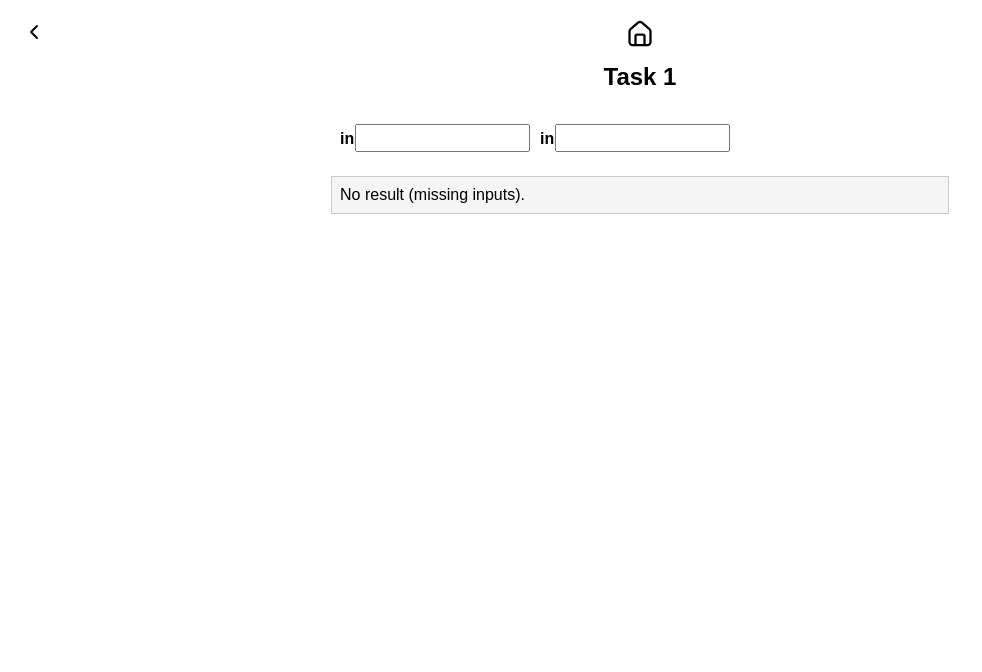
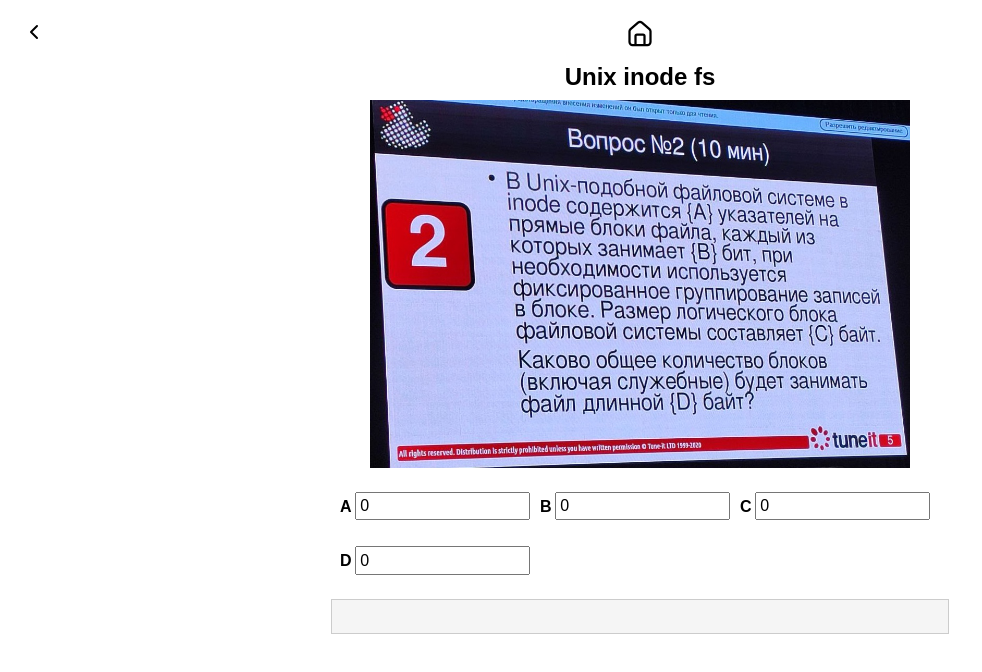
Before and after one commit to glebmavi/RubezhOS, a SvelteKit app: page /task/2 in a window 1280 px wide. Shown: the top 672 px of the page, without its empty margins (0-982 px from the left). Built offline with nearby package versions, Linux system fonts and the light colour scheme.

Commit message:
Save across pages

```diff
--- /dev/null
+++ b/src/lib/stores/persistentWritable.ts
@@ -0,0 +1,16 @@
+import { writable } from 'svelte/store';
+
+function persistentWritable<T>(key: string, initialValue: T) {
+    const storedValue = localStorage.getItem(key);
+    const value = storedValue ? JSON.parse(storedValue) : initialValue;
+
+    const store = writable<T>(value);
+
+    store.subscribe((val) => {
+        localStorage.setItem(key, JSON.stringify(val));
+    });
+
+    return store;
+}
+
+export default persistentWritable;
--- a/src/lib/stores/tasksStore.ts
+++ b/src/lib/stores/tasksStore.ts
@@ -1,4 +1,4 @@
-import { writable } from 'svelte/store';
+import persistentWritable from "./persistentWritable";
 
 export type TaskData1 = {
     A: number;
@@ -11,7 +11,7 @@ export type TaskData1 = {
     H: number;
 };
 
-export const task1Store = writable<TaskData1>({
+export const task1Store = persistentWritable<TaskData1>('task1Store',{
     A: 0,
     B: 0,
     C: 0,
@@ -29,21 +29,21 @@ export type TaskData2 = {
     D: number;
 };
 
-export const task2Store = writable<TaskData2>({
+export const task2Store = persistentWritable<TaskData2>('task2Store',{
 	A: 0,
 	B: 0,
     C: 0,
     D: 0
 });
 
-export const task3Store = writable({
+export const task3Store = persistentWritable('task3Store',{
 	// ...
 });
 
-export const task4Store = writable({
+export const task4Store = persistentWritable('task4Store',{
 	// ...
 });
 
-export const task5Store = writable({
+export const task5Store = persistentWritable('task5Store',{
 	// ...
 });
--- a/src/routes/task/1/+page.svelte
+++ b/src/routes/task/1/+page.svelte
@@ -7,6 +7,7 @@
 	import img from '$lib/images/photo_1.jpg'
 	import { marked } from 'marked';
 
+	const taskIdx = 0;
 	let taskData: TaskData;
 	task1Store.subscribe((data) => (taskData = data));
 
@@ -190,14 +191,14 @@
 	}
 </script>
 
-<Task title={tasks[0].name}>
+<Task title={tasks[taskIdx].name}>
 	<img src={img} alt="" style="width: 90%;" />
 </Task>
 <InputBlock
 	labels={['A', 'B', 'C', 'D', 'E', 'F', 'G', 'H']}
 	values={taskData}
 	onInputChange={handleInputChange}
-	inputType={tasks[0].inputType}
+	inputType={tasks[taskIdx].inputType}
 />
 <!-- Output (the calculation) -->
 <OutputBlock>
--- a/src/routes/task/2/+page.svelte
+++ b/src/routes/task/2/+page.svelte
@@ -2,44 +2,62 @@
 	import Task from '$lib/components/Task.svelte';
 	import InputBlock from '$lib/components/InputBlock.svelte';
 	import OutputBlock from '$lib/components/OutputBlock.svelte';
+	import { tasks } from '$lib/tasksInfo';
+	import { task2Store, type TaskData2 as TaskData} from '$lib/stores/tasksStore';
+	import img from '$lib/images/photo_2.jpg'
+	import { marked } from 'marked';
 
-	import { task2Store } from '$lib/stores/tasksStore';
-
-	import { get } from 'svelte/store';
-
-	let taskData;
+	const taskIdx = 1;
+	let taskData: TaskData;
 	task2Store.subscribe((data) => (taskData = data));
 
-	// Example of a derived output or calculation
-	// (for demonstration; in reality, you'd do your real calculation logic):
-	$: result = calculateSomething(taskData.inputA, taskData.inputB);
+	let result = '';
+	$: result = task(taskData);
+	$: markdownHTML = marked(result);
 
-	function calculateSomething(a, b) {
-		if (!a || !b) return "No result (missing inputs).";
-		// Example: Concatenate or parse them as numbers, etc.
-		const sum = (parseFloat(a) || 0) + (parseFloat(b) || 0);
-		return `Sum of A and B = ${sum}`;
+	function verify(data: TaskData): boolean { /*All values in this task are numbers*/
+		for (const value of Object.values(data)) {
+			if (isNaN(Number(value))) {
+				return false;
+			}
+		}
+		return true;
 	}
 
-	function handleInputChange(name, value) {
-		task2Store.update(current => ({ ...current, [name]: value }));
+	function task(data: TaskData) {
+		if (!verify(data)) {
+			return 'Invalid input, all values should be numerical';
+		}
+
+		let res = '';
+		res += `### `
+
+		return res;
+	}
+
+	function handleInputChange(label: string, value: string) {
+		task2Store.update(current => ({ ...current, [label]: value }));
 	}
 </script>
 
-<Task
-	title="Task 1"
-	description="This is the description for Task 1. You can put text or images here."
->
-	<!-- Inputs -->
+<Task title={tasks[taskIdx].name}>
+	<img src={img} alt="" style="width: 90%;" />
+</Task>
 <InputBlock
-		labels={['inputA', 'inputB']}
+	labels={['A', 'B', 'C', 'D']}
 	values={taskData}
 	onInputChange={handleInputChange}
+	inputType={tasks[taskIdx].inputType}
 />
-
 <!-- Output (the calculation) -->
 <OutputBlock>
-        {result}
+	<div class="markdown">
+		{@html markdownHTML}
+	</div>
 </OutputBlock>
 
-</Task>
+<style>
+	.markdown {
+		font-size: 0.9rem;
+	}
+</style>
```
Lines whose indentation alone changed are shown as unchanged.
